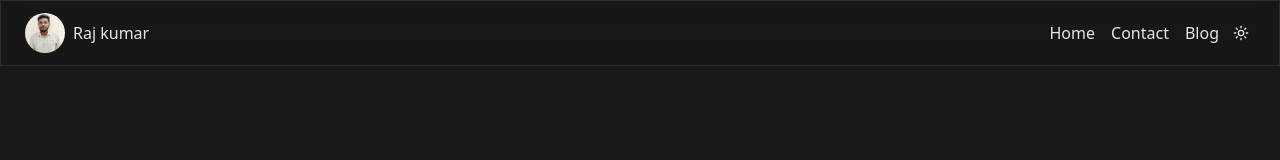
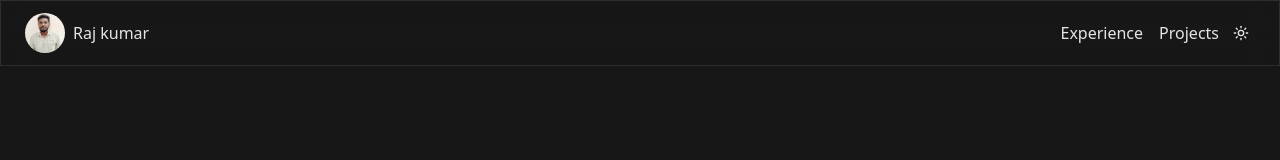
Before and after one commit to glRajkumar/portfolio, a Next.js app: page / in a window 1280 px wide. Shown: the top 160 px of the page. Built offline with nearby package versions, Linux system fonts and the light colour scheme.

Commit message:
feat: nav

```diff
--- a/app/globals.css
+++ b/app/globals.css
@@ -149,6 +149,11 @@
 
   body {
     @apply antialiased bg-background text-foreground;
+  }
+
+  html {
+    scroll-behavior: smooth;
+    scroll-padding-top: 4rem;
   }
 }
 
--- a/components/home/experiences.tsx
+++ b/components/home/experiences.tsx
@@ -3,7 +3,7 @@ import { experiences } from "./data";
 
 function Experiences() {
   return (
-    <section className="p-8">
+    <section className="p-8" id="experience">
       <h3 className="mb-4 text-4xl text-center">Work Experience</h3>
 
       {
--- a/components/home/nav.tsx
+++ b/components/home/nav.tsx
@@ -4,33 +4,35 @@ import ThemeToggler from "../theme/toggler";
 
 const links = [
   {
-    name: "Home",
-    to: "/",
+    name: "Experience",
+    to: "/#experience",
   },
   {
-    name: "Contact",
-    to: "/#contact",
-  },
-  {
-    name: "Blog",
-    to: "/blog",
+    name: "Projects",
+    to: "/#projects",
   },
 ]
 
 function Nav() {
   return (
     <nav className="df nav-anime px-6 py-3 fixed z-50 backdrop-blur-md border">
-      <img
-        className="size-10 rounded-full object-cover"
-        src="/imgs/profile.jpg"
-        alt="Profile"
-      />
-      <p>Raj kumar</p>
+      <Link href="/" className="df">
+        <img
+          className="size-10 rounded-full object-cover"
+          src="/imgs/profile.jpg"
+          alt="Profile"
+        />
+        <span className="hidden sm:block">Raj kumar</span>
+      </Link>
 
       <ul className="df gap-4 ml-auto">
         {
           links.map(link => (
-            <Link key={link.to} href={link.to}>
+            <Link
+              key={link.to}
+              href={link.to}
+              className="hover:text-teal-500"
+            >
               {link.name}
             </Link>
           ))
--- a/components/home/projects.tsx
+++ b/components/home/projects.tsx
@@ -71,7 +71,7 @@ function Card({ title, list }: props) {
 
 function Projects() {
   return (
-    <section className="p-8">
+    <section className="p-8" id="projects">
       <h3 className="mb-8 text-4xl text-center">Projects</h3>
       <Card
         title="Live"
```
